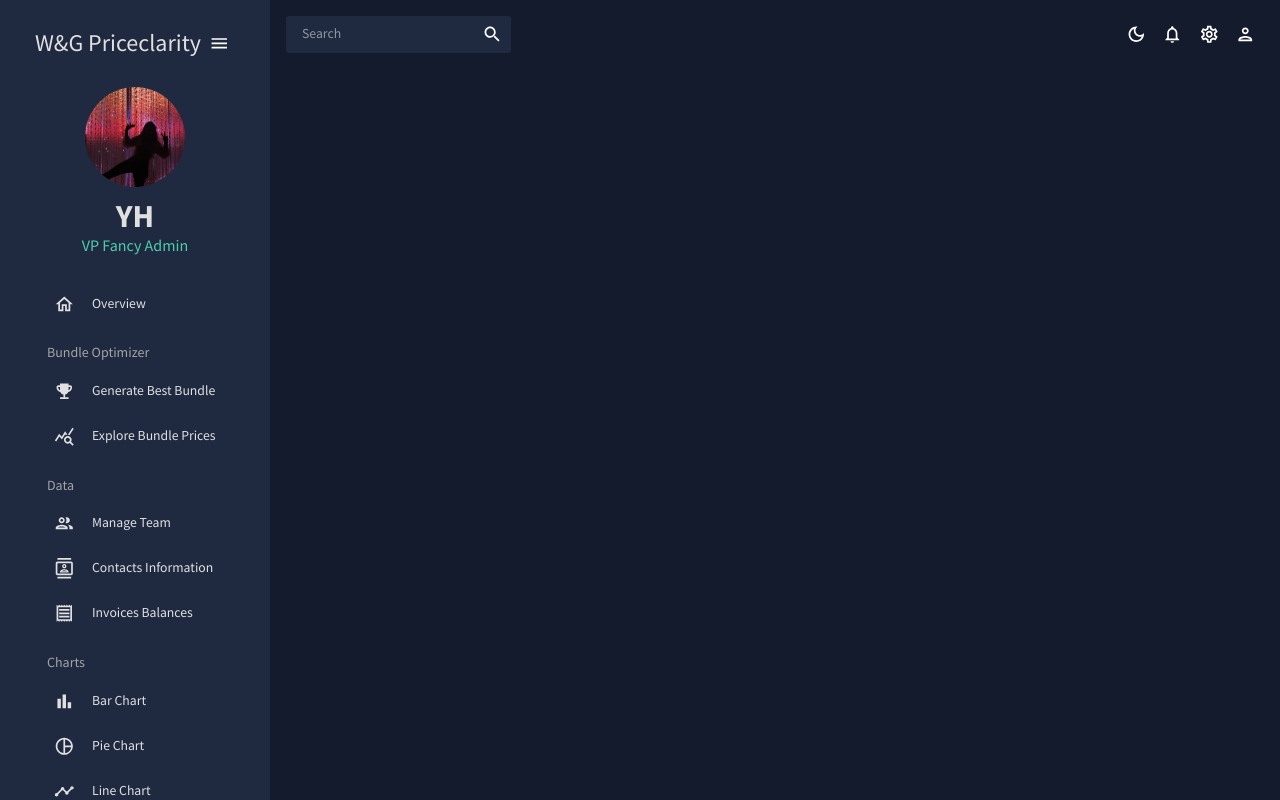
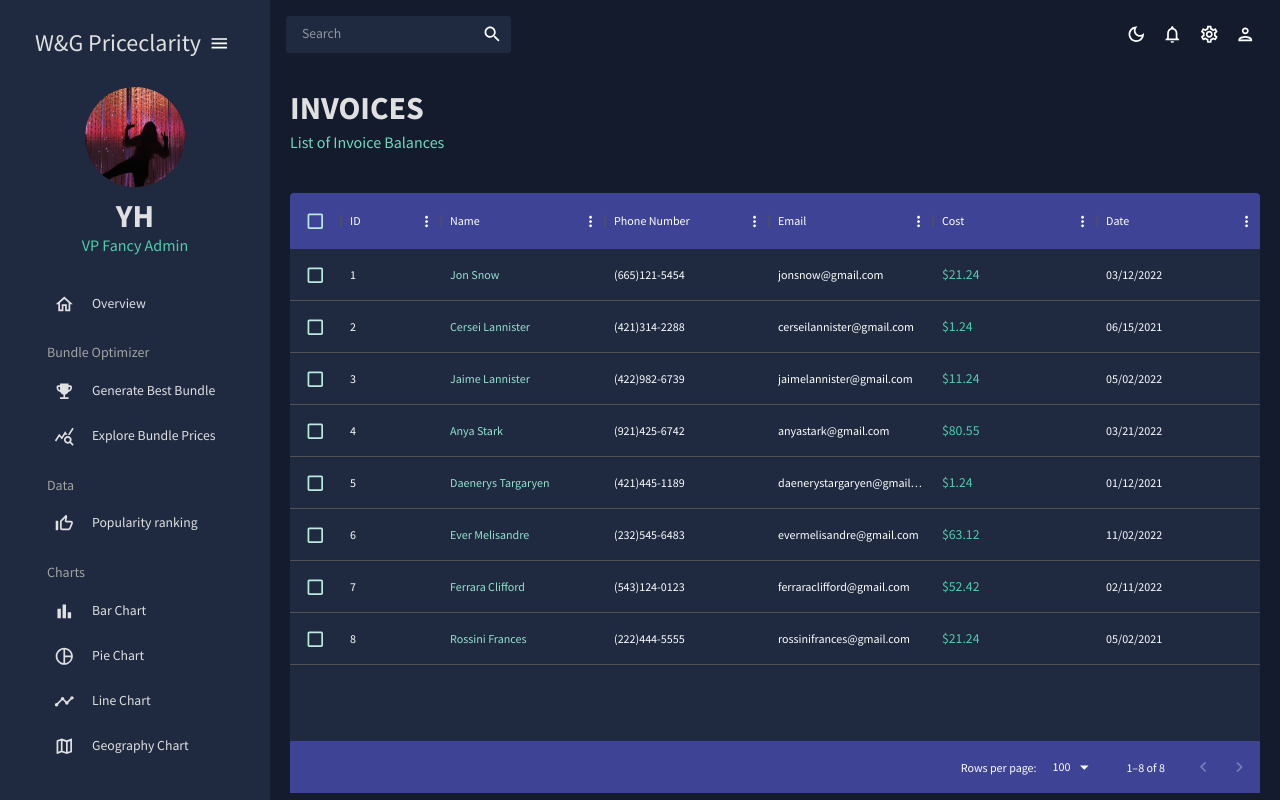
Before and after one commit to darryl-chan/DSA3101-Project, a React (Create React App) app in the folder dashboard/: page /popularity in a window 1280 px wide. Built offline with nearby package versions, Linux system fonts and the light colour scheme.

Commit message:
Added in popularity ranking page

```diff
--- a/dashboard/src/App.js
+++ b/dashboard/src/App.js
@@ -5,6 +5,7 @@
 import Overview from "./scenes/overview";
 import EBP from "./scenes/ebp";
 import GBB from "./scenes/gbb";
+import Popularity from "./scenes/popularity";
 import Team from "./scenes/team";
 import Invoices from "./scenes/invoices";
 import Contacts from "./scenes/contacts";
@@ -37,6 +38,7 @@
               <Route path="/team" element={<Team />} />
               <Route path="/contacts" element={<Contacts />} />
               <Route path="/invoices" element={<Invoices />} />
+              <Route path="/popularity" element={<Popularity />} />
               {/* <Route path="/form" element={<Form />} /> */}
               <Route path="/bar" element={<Bar />} />
               <Route path="/pie" element={<Pie />} />
--- a/dashboard/src/scenes/global/Sidebar.jsx
+++ b/dashboard/src/scenes/global/Sidebar.jsx
@@ -5,9 +5,9 @@
 import "react-pro-sidebar/dist/css/styles.css";
 import { tokens } from "../../theme";
 import HomeOutlinedIcon from "@mui/icons-material/HomeOutlined";
-import PeopleOutlinedIcon from "@mui/icons-material/PeopleOutlined";
-import ContactsOutlinedIcon from "@mui/icons-material/ContactsOutlined";
-import ReceiptOutlinedIcon from "@mui/icons-material/ReceiptOutlined";
+// import PeopleOutlinedIcon from "@mui/icons-material/PeopleOutlined";
+// import ContactsOutlinedIcon from "@mui/icons-material/ContactsOutlined";
+// import ReceiptOutlinedIcon from "@mui/icons-material/ReceiptOutlined";
 // import PersonOutlinedIcon from "@mui/icons-material/PersonOutlined";
 // import CalendarTodayOutlinedIcon from "@mui/icons-material/CalendarTodayOutlined";
 // import HelpOutlineOutlinedIcon from "@mui/icons-material/HelpOutlineOutlined";
@@ -18,6 +18,7 @@
 import MapOutlinedIcon from "@mui/icons-material/MapOutlined";
 import EmojiEventsIcon from '@mui/icons-material/EmojiEvents';
 import QueryStatsIcon from '@mui/icons-material/QueryStats';
+import ThumbUpOffAltIcon from '@mui/icons-material/ThumbUpOffAlt';
 
 const Item = ({ title, to, icon, selected, setSelected }) => {
   const theme = useTheme();
@@ -157,6 +158,13 @@
               Data
             </Typography>
             <Item
+              title="Popularity ranking"
+              to="/popularity"
+              icon={<ThumbUpOffAltIcon />}
+              selected={selected}
+              setSelected={setSelected}
+            />
+            {/* <Item
               title="Manage Team"
               to="/team"
               icon={<PeopleOutlinedIcon />}
@@ -176,7 +184,7 @@
               icon={<ReceiptOutlinedIcon />}
               selected={selected}
               setSelected={setSelected}
-            />
+            /> */}
 
             {/* <Typography
               variant="h6"
--- /dev/null
+++ b/dashboard/src/scenes/popularity/index.jsx
@@ -0,0 +1,83 @@
+import { Box, Typography, useTheme } from "@mui/material";
+import { DataGrid } from "@mui/x-data-grid";
+import { tokens } from "../../theme";
+import { mockDataInvoices } from "../../data/mockData";
+import Header from "../../components/Header";
+
+const Popularity = () => {
+  const theme = useTheme();
+  const colors = tokens(theme.palette.mode);
+  const columns = [
+    { field: "id", headerName: "ID" },
+    {
+      field: "name",
+      headerName: "Name",
+      flex: 1,
+      cellClassName: "name-column--cell",
+    },
+    {
+      field: "phone",
+      headerName: "Phone Number",
+      flex: 1,
+    },
+    {
+      field: "email",
+      headerName: "Email",
+      flex: 1,
+    },
+    {
+      field: "cost",
+      headerName: "Cost",
+      flex: 1,
+      renderCell: (params) => (
+        <Typography color={colors.greenAccent[500]}>
+          ${params.row.cost}
+        </Typography>
+      ),
+    },
+    {
+      field: "date",
+      headerName: "Date",
+      flex: 1,
+    },
+  ];
+
+  return (
+    <Box m="20px">
+      <Header title="INVOICES" subtitle="List of Invoice Balances" />
+      <Box
+        m="40px 0 0 0"
+        height="75vh"
+        sx={{
+          "& .MuiDataGrid-root": {
+            border: "none",
+          },
+          "& .MuiDataGrid-cell": {
+            borderBottom: "none",
+          },
+          "& .name-column--cell": {
+            color: colors.greenAccent[300],
+          },
+          "& .MuiDataGrid-columnHeaders": {
+            backgroundColor: colors.blueAccent[700],
+            borderBottom: "none",
+          },
+          "& .MuiDataGrid-virtualScroller": {
+            backgroundColor: colors.primary[400],
+          },
+          "& .MuiDataGrid-footerContainer": {
+            borderTop: "none",
+            backgroundColor: colors.blueAccent[700],
+          },
+          "& .MuiCheckbox-root": {
+            color: `${colors.greenAccent[200]} !important`,
+          },
+        }}
+      >
+        <DataGrid checkboxSelection rows={mockDataInvoices} columns={columns} />
+      </Box>
+    </Box>
+  );
+};
+
+export default Popularity;
```
